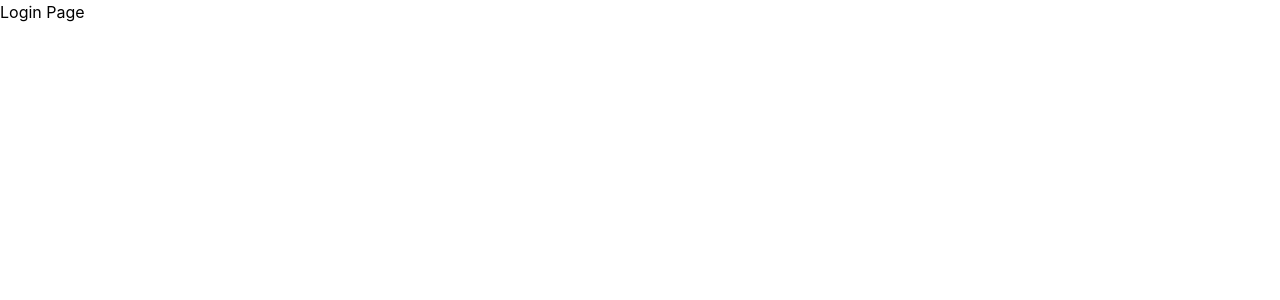
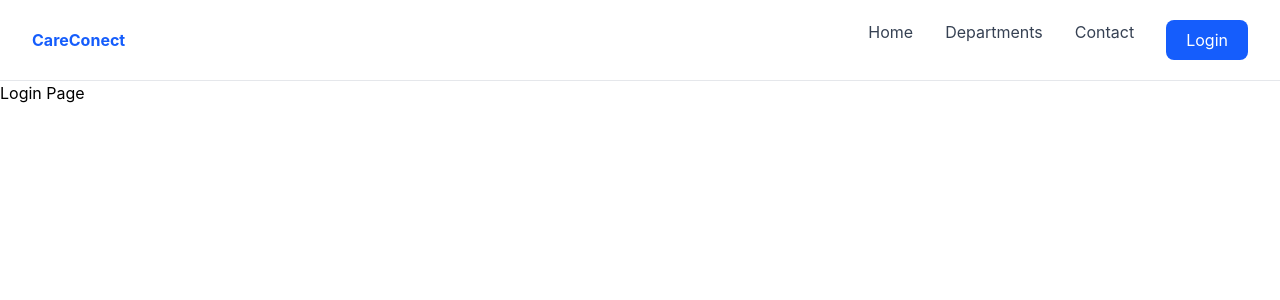
Before and after one commit to ragna0112/hospital-appointment-system, a React (Vite) app in the folder client/: page /login in a window 1280 px wide. Shown: the top 300 px of the page. Built offline with nearby package versions, Linux system fonts and the light colour scheme.

Commit message:
feat: Build landing page navigation

```diff
--- a/client/src/App.tsx
+++ b/client/src/App.tsx
@@ -9,10 +9,11 @@ function App() {
   return (
     <BrowserRouter>
       <Routes>
-        <Route element={<MainLayout />} />
-        <Route path="/" element={<HomePage />} />
-        <Route path="/login" element={<LoginPage />} />
-        <Route path="/register" element={<RegisterPage />} />
+        <Route element={<MainLayout />}>
+          <Route path="/" element={<HomePage />} />
+          <Route path="/login" element={<LoginPage />} />
+          <Route path="/register" element={<RegisterPage />} />
+        </Route>
       </Routes>
     </BrowserRouter>
   );
--- a/client/src/components/Navbar.tsx
+++ b/client/src/components/Navbar.tsx
@@ -2,10 +2,38 @@ import { Link } from "react-router-dom";
 
 function Navbar() {
     return (
-        <nav>
-            <Link to ="/">Home</Link> |{" "}
-            <Link to ="/login">Login</Link> |{" "}
-            <Link to="/register">Register</Link>
+        <nav className="flex items-center justify-between px-8 py-5 border-b border-gray-200">
+            <Link
+                to="/"
+                className="text=2xl font-bold text-blue-600">
+                CareConect
+            </Link>
+
+            <div className="flex items=center gap-8">
+                <Link
+                    to="/"
+                    className="text-gray-700 hover:text-blue-600 transition">
+                    Home
+                </Link>
+
+                <a
+                    href="#departments"
+                    className="text-gray-700 hover:text-blue-600 transition">
+                    Departments
+                </a>
+
+                <a
+                    href="#contact"
+                    className="text-gray-700 hover:text-blue-600 transition">
+                    Contact
+                </a>
+
+                <Link
+                    to="/login"
+                    className="rounded-lg bg-blue-600 px-5 py-2 text-white hover:bg-blue-700 transition">
+                    Login
+                </Link>
+            </div>
         </nav>
     );
 }
```
